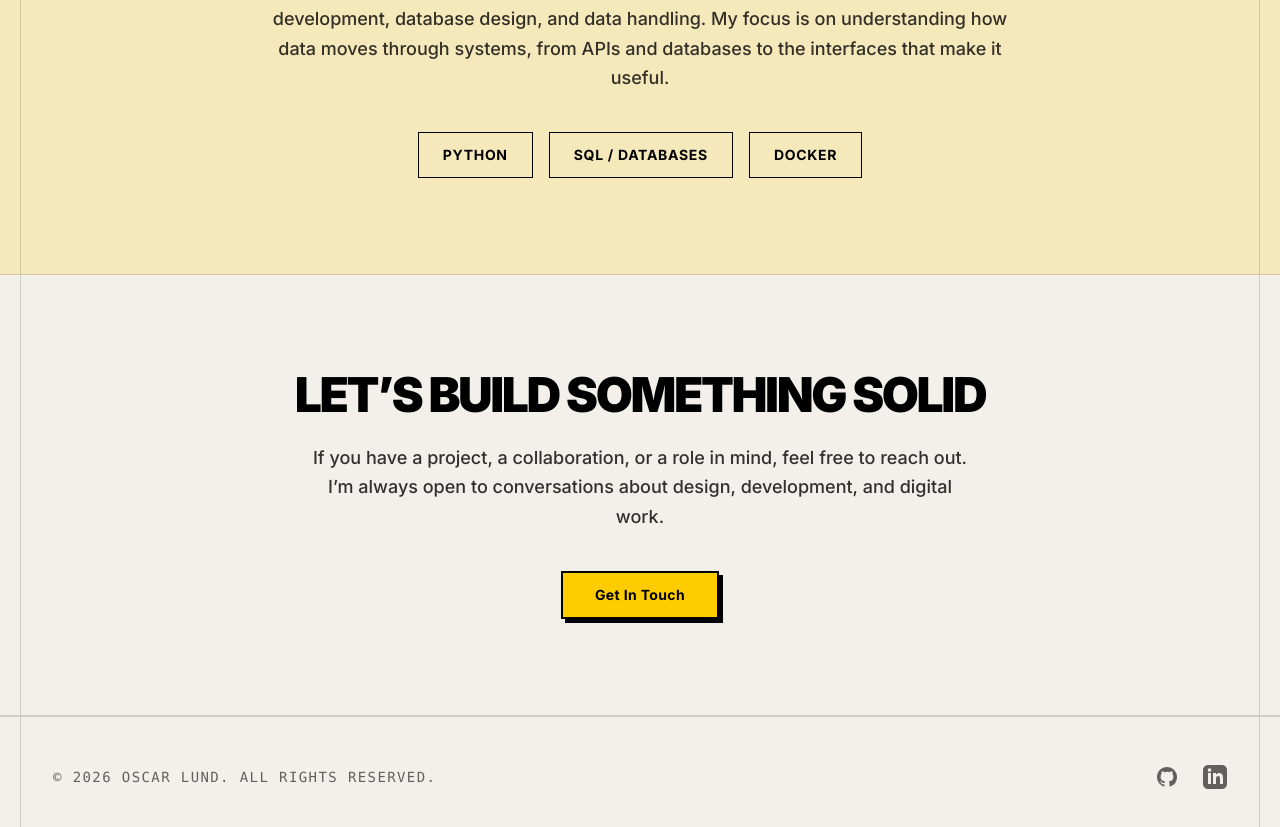
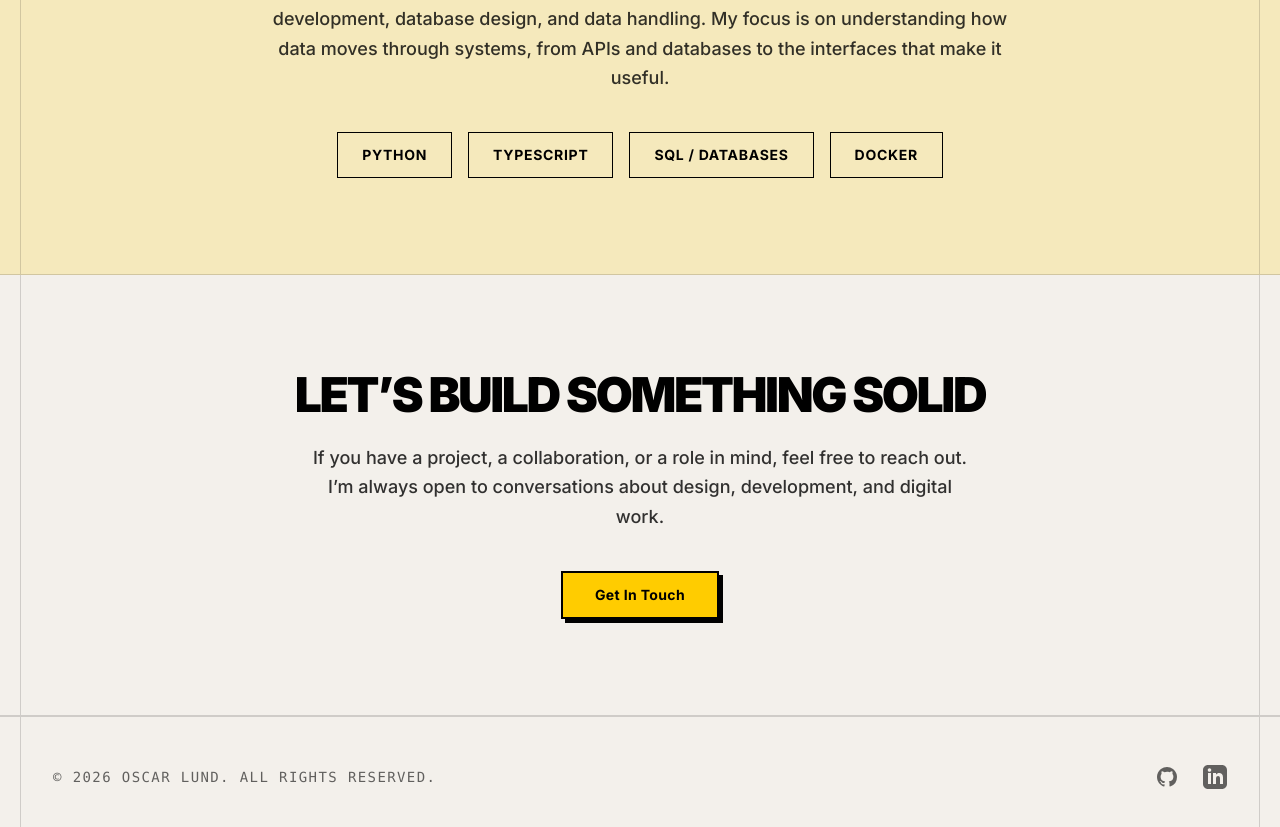
Before and after one commit to oscarlund121/portfolio_2026, a Next.js app: page / in a window 1280 px wide. Shown: the part 3800-4627 px from the top of the page. Built offline with nearby package versions, Linux system fonts and the light colour scheme.

Commit message:
typescript

```diff
--- a/src/components/sections/CurrentlyLearning.tsx
+++ b/src/components/sections/CurrentlyLearning.tsx
@@ -1,6 +1,6 @@
 import SectionHeading from "@/components/ui/SectionHeading";
 
-const currentlyLearning = ["Python", "SQL / Databases", "Docker"];
+const currentlyLearning = ["Python", "TypeScript", "SQL / Databases", "Docker"];
 
 export const CurrentlyLearning = () => {
   return (
```
